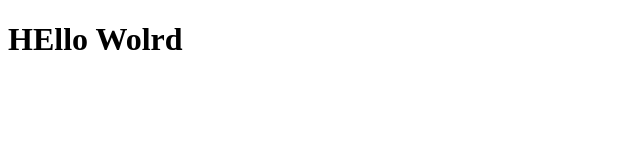
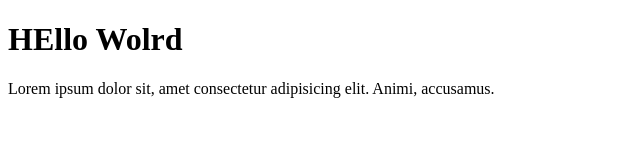
Before and after one commit to aries-satriawan/repo-git-test, a plain HTML site: page index.html in a window 1280 px wide. Shown: the whole page, without its empty margins (0-640 px from the left). Drawn offline with Linux system fonts and the light colour scheme.

Commit message:
Menambahkan paragraf baru

```diff
--- a/index.html
+++ b/index.html
@@ -10,6 +10,7 @@
 <body>
 
     <h1>HEllo Wolrd</h1>
+    <p>Lorem ipsum dolor sit, amet consectetur adipisicing elit. Animi, accusamus.</p>
 
 </body>
 
```
